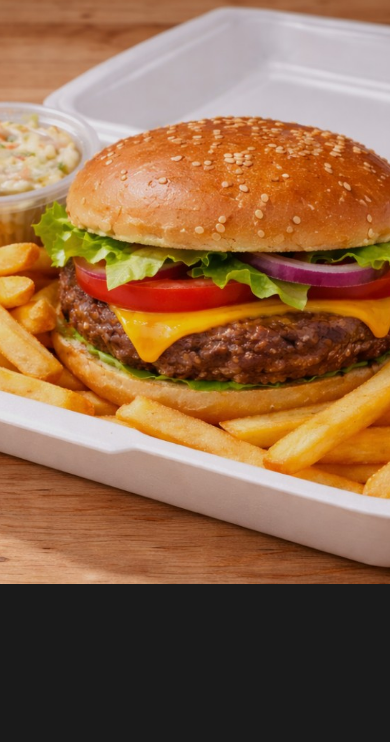
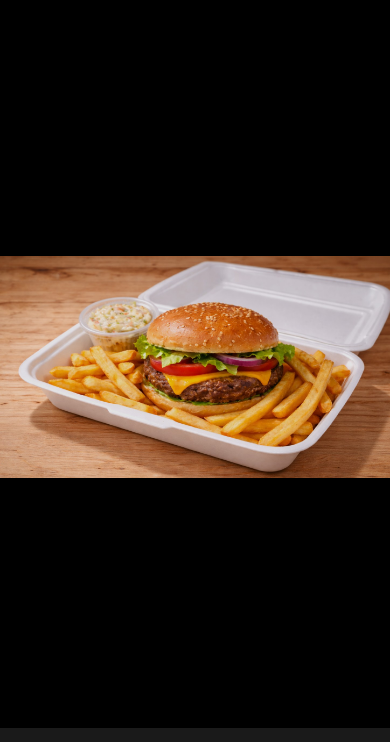
Before and after one commit to Ilovemykittykat1/little-chickies-website, a plain HTML site: page index.html in a window 390 px wide. Shown: the part 102-844 px from the top of the page. Drawn offline with Linux system fonts and the light colour scheme.

Commit message:
Fixed mobile slideshow and hamburger menu

```diff
--- a/styles.css
+++ b/styles.css
@@ -66,13 +66,13 @@ body {
   background: #000;
 }
 
-/* PERFECT STACKING */
+/* DESKTOP SLIDER STACKING */
 .hero-image {
   position: absolute;
   inset: 0;
   width: 100%;
   height: 100%;
-  object-fit: cover;   /* fills screen */
+  object-fit: cover;
   object-position: center;
   opacity: 0;
   transition: opacity 1s ease-in-out;
@@ -129,7 +129,17 @@ body {
     padding: 12px 0;
   }
 
+  /* FIX HERO FOR MOBILE */
   .hero {
-    height: 70vh;
+    height: auto;
+    min-height: auto;
+    overflow: visible;
+  }
+
+  .hero-image {
+    position: relative;
+    width: 100%;
+    height: auto;
+    object-fit: contain;
   }
 }
```
